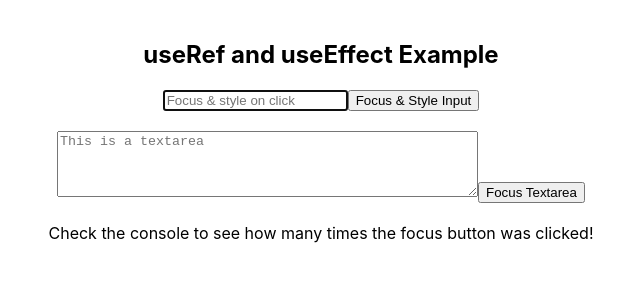
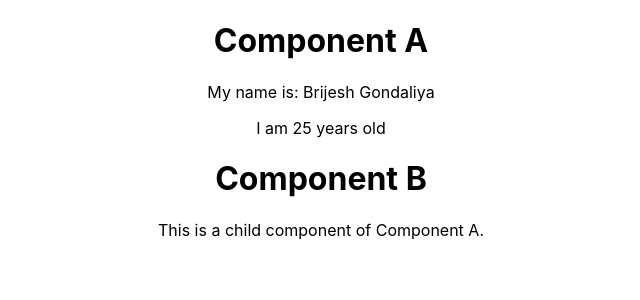
Before and after one commit to Witzcode0/frontend_tops, a React (Create React App) app in the folder ReactJS/react-components/: page / in a window 1280 px wide. Shown: the top 300 px of the page, without its empty margins (319-959 px from the left). Built offline with nearby package versions, Linux system fonts and the light colour scheme.

Commit message:
react hooks

```diff
--- a/ReactJS/react-components/src/App.js
+++ b/ReactJS/react-components/src/App.js
@@ -13,7 +13,7 @@ import MainPropsPropTypes from './Components/PropsPropType/Greeting';
 import ArrayUpdater from './Components/UpdateArrayInState/main';
 import Posts from './Components/ApiToTable/main';
 import MainUseReactRef from './Components/UseReactRef/main';
-
+import A from './Components/HookUseContext/A';
 
 
 
@@ -46,7 +46,10 @@ class App extends Component {
 
          {/* <Posts/> */}
 
-         <MainUseReactRef />
+         {/* <MainUseReactRef /> */}
+
+         <A />
+
       </div>
     )
   }
--- /dev/null
+++ b/ReactJS/react-components/src/Components/HookUseContext/A.jsx
@@ -0,0 +1,25 @@
+import React, { Component } from "react";
+import B from "./B";
+
+class A extends Component {
+
+    state = {
+        name:"Brijesh Gondaliya",
+        age:25
+    }
+
+  render() {
+    return (
+      <div>
+        <h1>Component A</h1>
+        <p>My name is: {this.state.name}</p>
+        <p>I am {this.state.age} years old</p>
+        <B name={this.state.name} age={this.state.age} />
+
+      </div>
+    );
+  }
+}
+
+
+export default A
--- /dev/null
+++ b/ReactJS/react-components/src/Components/HookUseContext/B.jsx
@@ -0,0 +1,20 @@
+import React, { Component } from "react";
+import C from "./C";
+
+class B extends Component {
+
+    render() {
+
+        return (
+            <div>
+                <h1>Component B</h1>
+                <p>This is a child component of Component A.</p>
+
+                {/* <C name={this.state.name} age={this.state.age} /> */}
+
+            </div>
+        );
+    }
+};
+
+export default B;
--- /dev/null
+++ b/ReactJS/react-components/src/Components/HookUseContext/C.jsx
@@ -0,0 +1,19 @@
+import React, { Component } from "react";
+
+class C extends Component {
+
+    render() {
+        return (
+            <div>
+                <h1>Component C
+                </h1>
+                <p>This is a child component of Component B.</p>
+                {this.state.name}
+                {this.state.age}
+            </div>
+        );
+    }
+
+};
+
+export default C;
--- a/ReactJS/react-components/src/Components/UseReactRef/main.js
+++ b/ReactJS/react-components/src/Components/UseReactRef/main.js
@@ -1,4 +1,10 @@
 import React, { useRef, useEffect } from 'react';
+
+/*
+useRef is a hook in React that returns a mutable ref object, which can persist values between renders without triggering a re-render when updated. It is commonly used to directly access and interact with DOM elements or to store mutable values across renders.
+
+React Refs (ref attributes) are a way to reference DOM elements or class component instances directly within your React components. They provide an escape hatch for directly accessing and manipulating DOM elements or React component instances when needed, without involving the typical data flow via props and state.
+*/
 
 function MainUseReactRef() {
   const inputRef = useRef(null);
```
